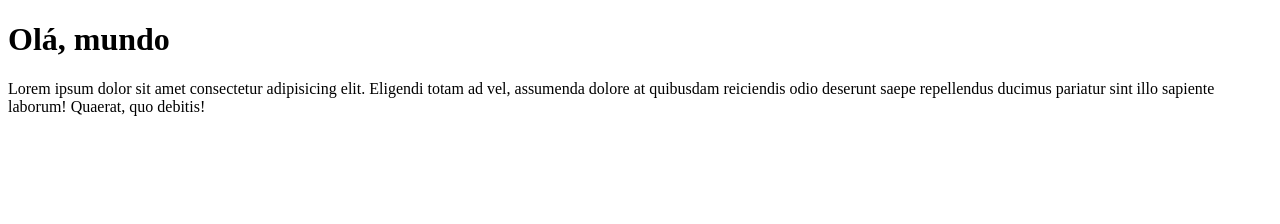
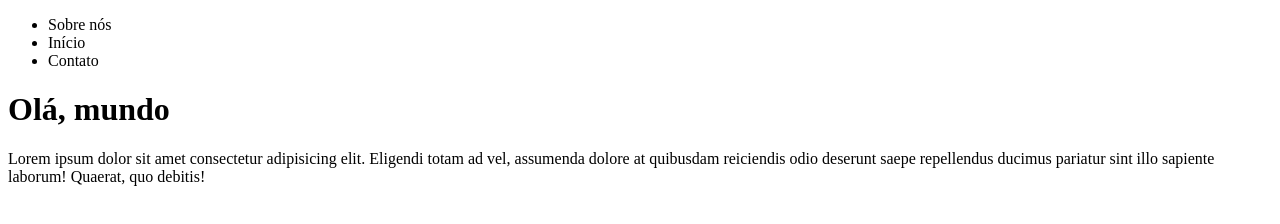
Before and after one commit to nerdola-de-cartola/Git-Github, a plain HTML site: page index.html in a window 1280 px wide. Drawn offline with Linux system fonts and the light colour scheme.

Commit message:
Criei o cabeçalho da página

```diff
--- a/index.html
+++ b/index.html
@@ -7,7 +7,16 @@
     <title>Meu primeiro site em repositório</title>
 </head>
 <body>
-    <h1>Olá, mundo</h1>
-    <p>Lorem ipsum dolor sit amet consectetur adipisicing elit. Eligendi totam ad vel, assumenda dolore at quibusdam reiciendis odio deserunt saepe repellendus ducimus pariatur sint illo sapiente laborum! Quaerat, quo debitis!</p>
+    <main>
+        <header>
+            <ul>
+                <li>Sobre nós</li>
+                <li>Início</li>
+                <li>Contato</li>
+            </ul>
+        </header>
+        <h1>Olá, mundo</h1>
+        <p>Lorem ipsum dolor sit amet consectetur adipisicing elit. Eligendi totam ad vel, assumenda dolore at quibusdam reiciendis odio deserunt saepe repellendus ducimus pariatur sint illo sapiente laborum! Quaerat, quo debitis!</p>
+    </main>
 </body>
 </html>
```
